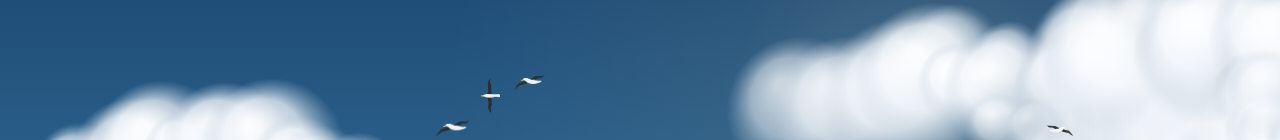
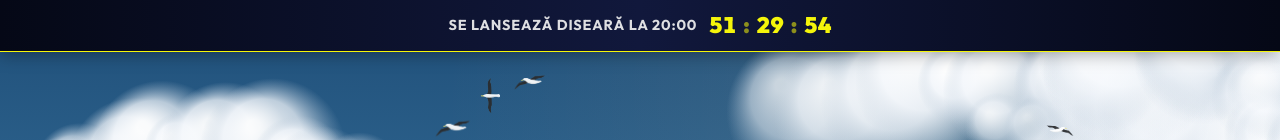
Before and after one commit to AlexandruCojanu1/mueve-universe, a Next.js app: page / in a window 1280 px wide. Shown: the top 140 px of the page. Built offline with nearby package versions, Linux system fonts and the light colour scheme; no server answers; the database is empty.

Commit message:
Add global countdown banner to launch tonight 20:00

```diff
--- a/src/app/layout.tsx
+++ b/src/app/layout.tsx
@@ -2,6 +2,7 @@ import type { Metadata } from "next";
 import { Outfit, Space_Grotesk } from "next/font/google";
 import "./globals.css";
 import { getTheme, themeToCssVars } from "@/lib/theme";
+import CountdownBanner from "@/components/CountdownBanner";
 
 const outfit = Outfit({
   variable: "--font-heading",
@@ -82,6 +83,7 @@ export default async function RootLayout({ children }: Readonly<{ children: Reac
           type="application/ld+json"
           dangerouslySetInnerHTML={{ __html: JSON.stringify(organizationJsonLd) }}
         />
+        <CountdownBanner />
         {children}
       </body>
     </html>
--- /dev/null
+++ b/src/components/CountdownBanner.tsx
@@ -0,0 +1,105 @@
+"use client";
+
+import { useEffect, useState } from "react";
+
+// Diseară, ora 20:00, ora României (EEST, +03:00).
+const TARGET = new Date("2026-07-05T20:00:00+03:00").getTime();
+
+function pad(n: number) {
+  return n.toString().padStart(2, "0");
+}
+
+export default function CountdownBanner() {
+  const [remaining, setRemaining] = useState<number | null>(null);
+
+  useEffect(() => {
+    const tick = () => setRemaining(TARGET - Date.now());
+    tick();
+    const id = setInterval(tick, 1000);
+    return () => clearInterval(id);
+  }, []);
+
+  // Evită mismatch la hidratare: nu randăm cifre până nu rulează pe client.
+  if (remaining === null) return null;
+
+  const done = remaining <= 0;
+  const total = Math.max(0, remaining);
+  const hours = Math.floor(total / 3_600_000);
+  const minutes = Math.floor((total % 3_600_000) / 60_000);
+  const seconds = Math.floor((total % 60_000) / 1000);
+
+  return (
+    <div
+      role="timer"
+      aria-live="off"
+      style={{
+        position: "sticky",
+        top: 0,
+        zIndex: 9998,
+        width: "100%",
+        display: "flex",
+        alignItems: "center",
+        justifyContent: "center",
+        gap: "0.75rem",
+        flexWrap: "wrap",
+        padding: "0.55rem 1rem",
+        background:
+          "linear-gradient(90deg, var(--deep, #050816) 0%, var(--light, #11183C) 50%, var(--deep, #050816) 100%)",
+        borderBottom: "1px solid var(--sun, #F5F50A)",
+        color: "var(--w, #F5F5F5)",
+        fontFamily: "var(--font-body, system-ui, sans-serif)",
+        boxShadow: "0 2px 18px rgba(0,0,0,0.35)",
+      }}
+    >
+      {done ? (
+        <span
+          style={{
+            fontFamily: "var(--font-heading, system-ui, sans-serif)",
+            fontWeight: 900,
+            letterSpacing: "0.08em",
+            textTransform: "uppercase",
+            fontSize: "clamp(0.85rem, 2.5vw, 1.05rem)",
+            color: "var(--sun, #F5F50A)",
+          }}
+        >
+          🚀 Suntem live! MUEVE UNIVERSE
+        </span>
+      ) : (
+        <>
+          <span
+            style={{
+              fontFamily: "var(--font-heading, system-ui, sans-serif)",
+              fontWeight: 700,
+              letterSpacing: "0.06em",
+              textTransform: "uppercase",
+              fontSize: "clamp(0.7rem, 2vw, 0.9rem)",
+              opacity: 0.9,
+            }}
+          >
+            Se lansează diseară la 20:00
+          </span>
+          <span
+            aria-hidden
+            style={{
+              display: "inline-flex",
+              alignItems: "baseline",
+              gap: "0.4rem",
+              fontFamily: "var(--font-heading, system-ui, sans-serif)",
+              fontWeight: 900,
+              fontSize: "clamp(1rem, 3.2vw, 1.4rem)",
+              color: "var(--sun, #F5F50A)",
+              fontVariantNumeric: "tabular-nums",
+              letterSpacing: "0.02em",
+            }}
+          >
+            <span>{pad(hours)}</span>
+            <span style={{ opacity: 0.55 }}>:</span>
+            <span>{pad(minutes)}</span>
+            <span style={{ opacity: 0.55 }}>:</span>
+            <span>{pad(seconds)}</span>
+          </span>
+        </>
+      )}
+    </div>
+  );
+}
```
